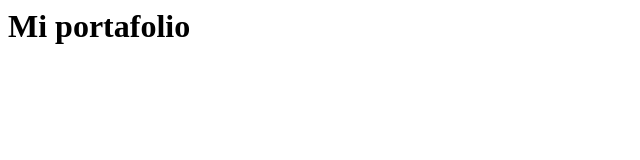
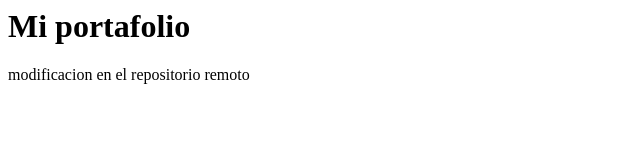
Before and after one commit to m4gui/PortafolioFrontEnd, a plain HTML site: page index.html in a window 1280 px wide. Shown: the whole page, without its empty margins (0-640 px from the left). Drawn offline with Linux system fonts and the light colour scheme.

Commit message:
Update index.html

```diff
--- a/index.html
+++ b/index.html
@@ -1,3 +1,4 @@
 <h1>
     Mi portafolio
 </h1>
+<p> modificacion en el repositorio remoto <p/>
```
